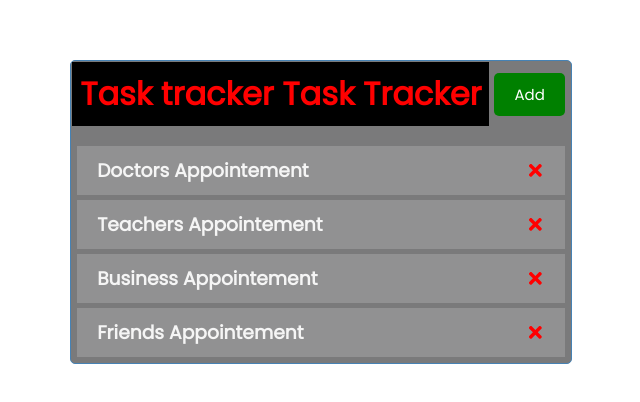
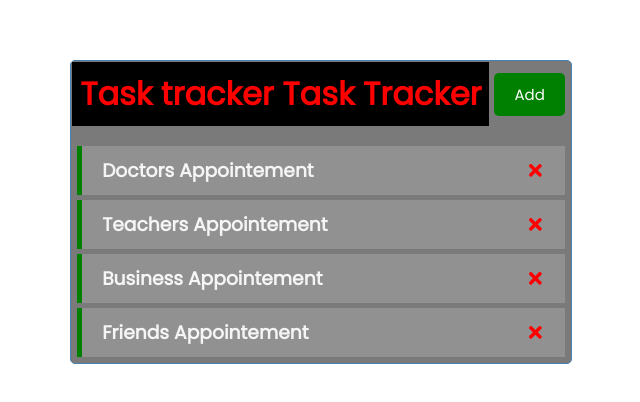
Before and after one commit to charu-dev/data-tracker, a React (Create React App) app: page / in a window 1280 px wide. Shown: the part 188-590 px from the top of the page, without its empty margins (319-959 px from the left). Built offline with nearby package versions, Linux system fonts and the light colour scheme.

Commit message:
green bar when reminder true

```diff
--- a/src/components/Task.js
+++ b/src/components/Task.js
@@ -2,7 +2,7 @@ import React from 'react'
 import {FaTimes} from 'react-icons/fa'
 function Task({task, onDelete, onToggle}) {
   return (
-    <div className='task' onDoubleClick={()=>{
+    <div className={`task ${task.reminder ? 'reminder' : ''}`} onDoubleClick={()=>{
         onToggle(task.id)
     }}><h3>{task.text} <FaTimes style={{color:'red', cursor:'pointer'}} onClick={()=>onDelete(task.id)} /> </h3></div>
   )
```
